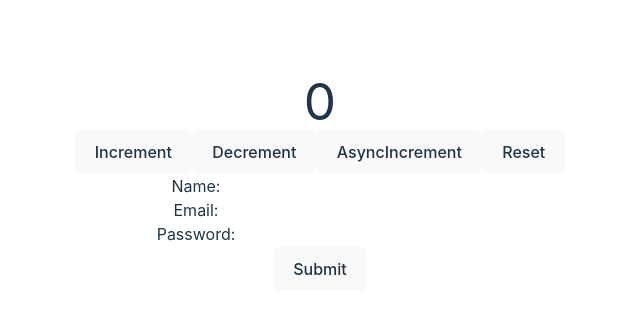
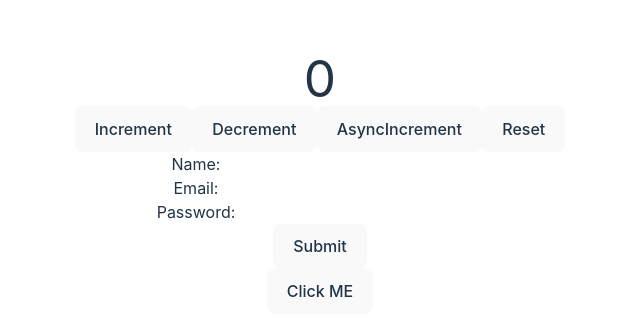
Before and after one commit to rokib97/frontend-fundamentalist, a React (Vite) app in the folder react-hook-optimization/: page / in a window 1280 px wide. Shown: the part 218-554 px from the top of the page, without its empty margins (320-960 px from the left). Built offline with nearby package versions, Linux system fonts and the light colour scheme.

Commit message:
useeffect example

```diff
--- a/react-hook-optimization/src/App.tsx
+++ b/react-hook-optimization/src/App.tsx
@@ -1,5 +1,6 @@
 import { useState } from "react";
 import "./App.css";
+import UseEffectExample from "./components/UseEffectExample";
 import UseReducerFormTwo from "./components/UseReducerFormTwo";
 import UseStateExample from "./components/UseStateExample";
 
@@ -13,6 +14,7 @@ function App() {
       <UseReducerExample /> */}
       {/* <UseReducerWithForm /> */}
       <UseReducerFormTwo />
+      <UseEffectExample />
     </div>
   );
 }
--- /dev/null
+++ b/react-hook-optimization/src/components/UseEffectExample.tsx
@@ -0,0 +1,22 @@
+import { useEffect, useState } from "react";
+
+const UseEffectExample = () => {
+  const [hidden, setHidden] = useState(false);
+
+  useEffect(() => {
+    console.log("render");
+
+    return () => {
+      console.log("cleanup running..");
+    };
+  }, [hidden]);
+  return (
+    <div>
+      <button onClick={() => setHidden((prevState) => !prevState)}>
+        Click ME
+      </button>
+    </div>
+  );
+};
+
+export default UseEffectExample;
```
